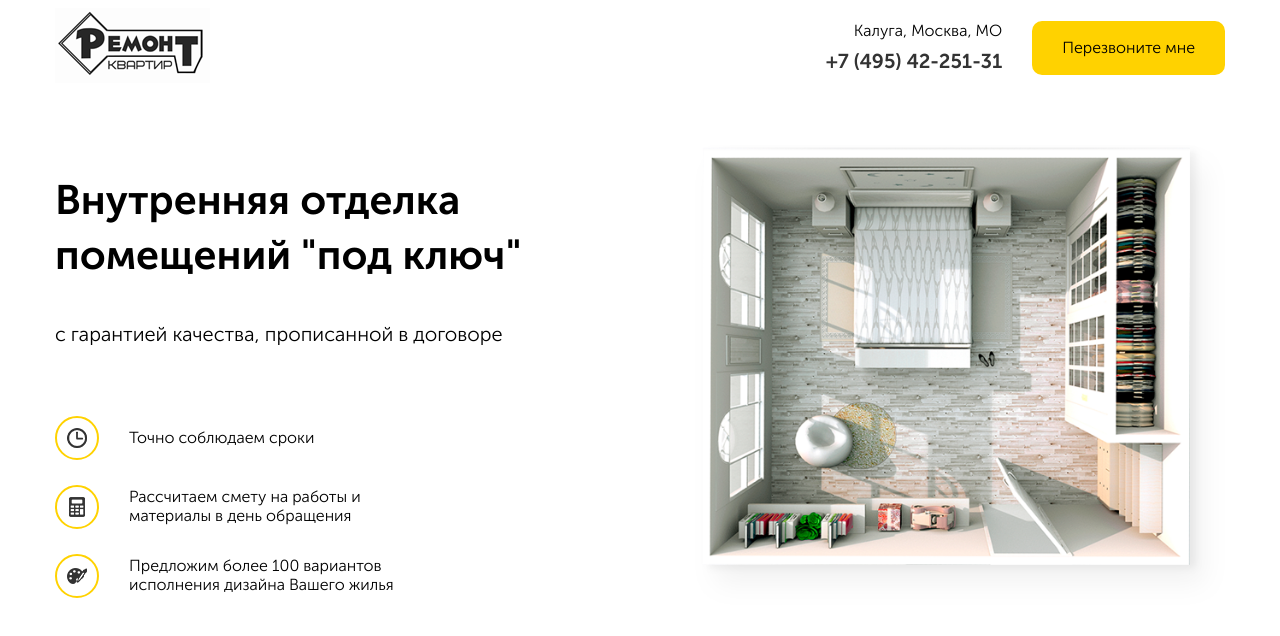
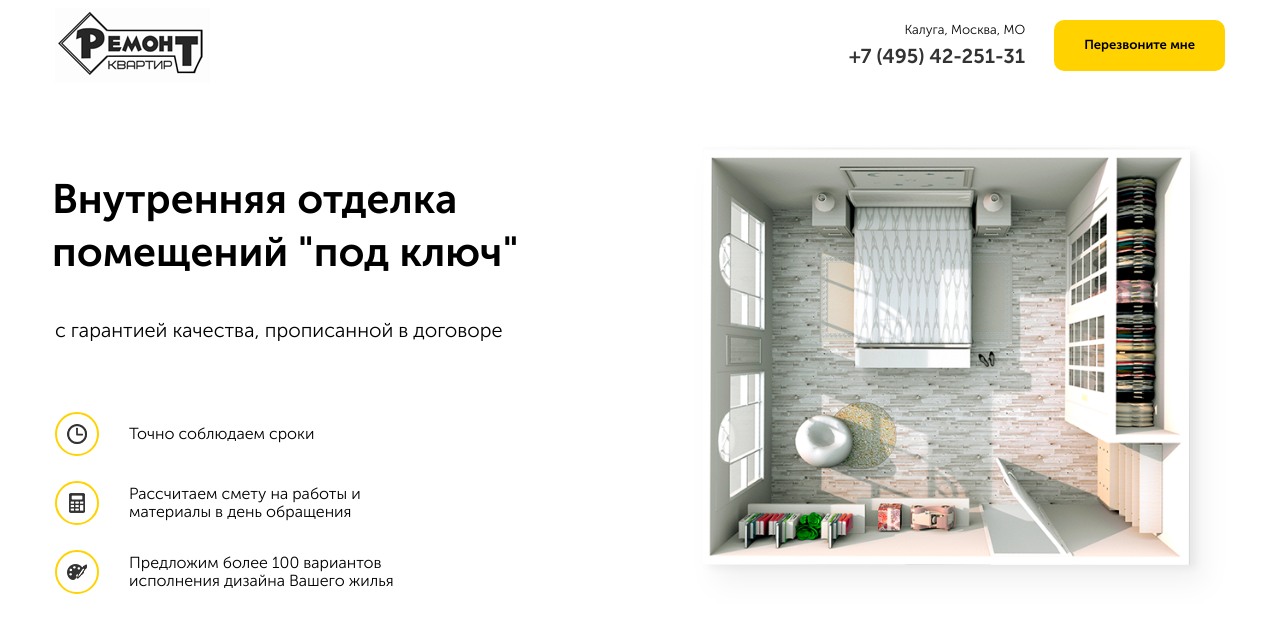
Before and after one commit to olikajl/repair, a plain HTML site: page src/index.html in a window 1280 px wide. Drawn offline with Linux system fonts and the light colour scheme.

Commit message:
Сверстала навбар по типу верстки пиксельперфект v0.1

```diff
--- a/src/sass/blocks/_hero.sass
+++ b/src/sass/blocks/_hero.sass
@@ -7,7 +7,8 @@
         padding-right: 140px
         &__title
             font-size: 41px
-            line-height: 55px
+            line-height: 1.3
+            margin-left: -3px
             margin-bottom: 40px
             +bold
         &__subtitle
--- a/src/sass/blocks/_navbar.sass
+++ b/src/sass/blocks/_navbar.sass
@@ -11,14 +11,22 @@
     &__address
         display: flex
         flex-direction: column
+        font-size: 13px
+        margin-top: -4px
+        margin-right: -1px
     &__button
         margin-left: 30px
+        font-size: 13px
+        margin-top: -4px
+        +bold
     &__phone
         display: inline-block
         color: $text-color
         font-size: 20px
+        line-height: 1.2
         text-decoration: none
-        margin-top: 10px
+        margin-top: 6px
+        margin-right: -1px
         +bold
 @media (max-width: 768px)
     .navbar
```
Also changed, not shown: src/css/style.css, 1 other file.
